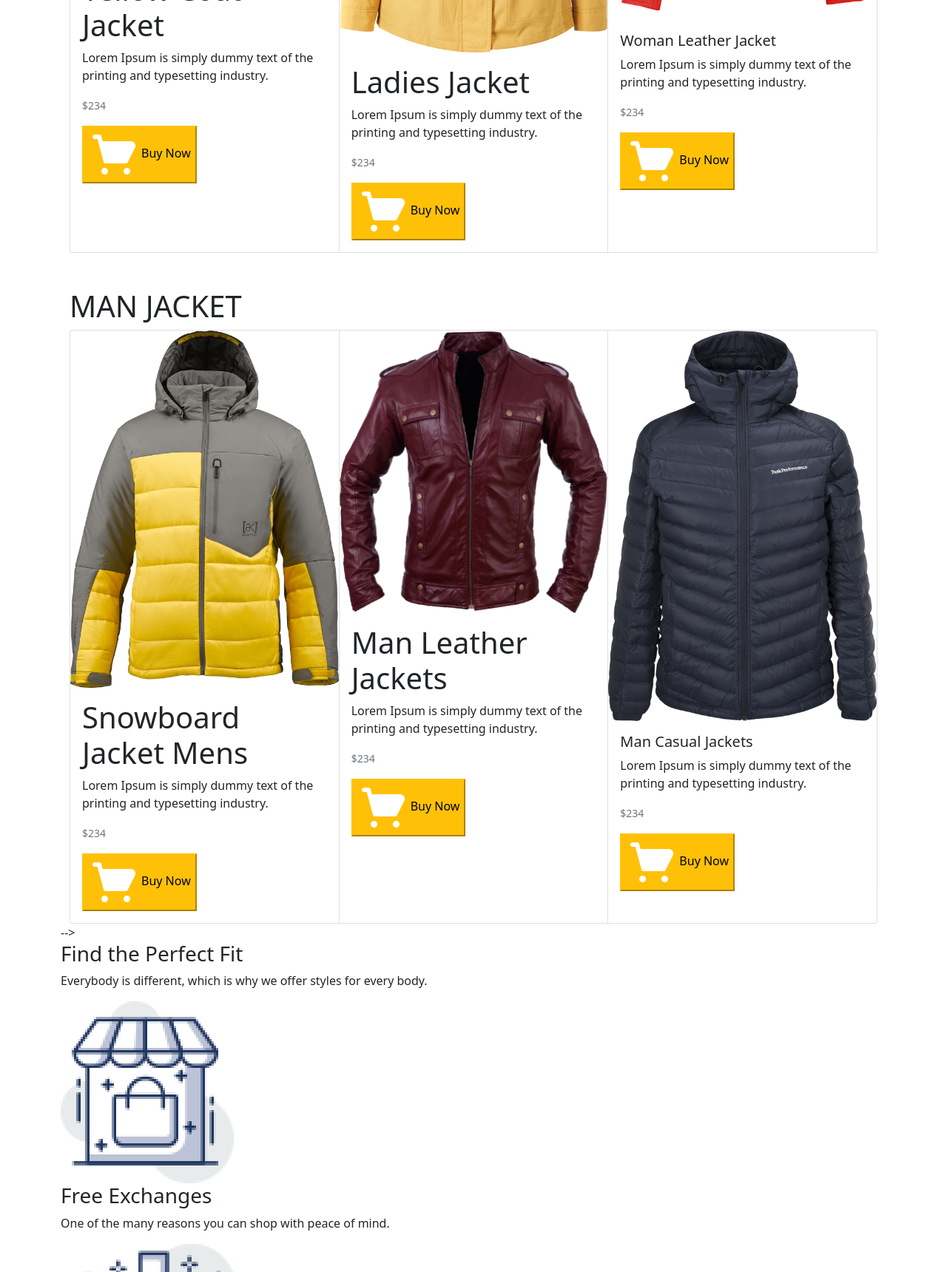
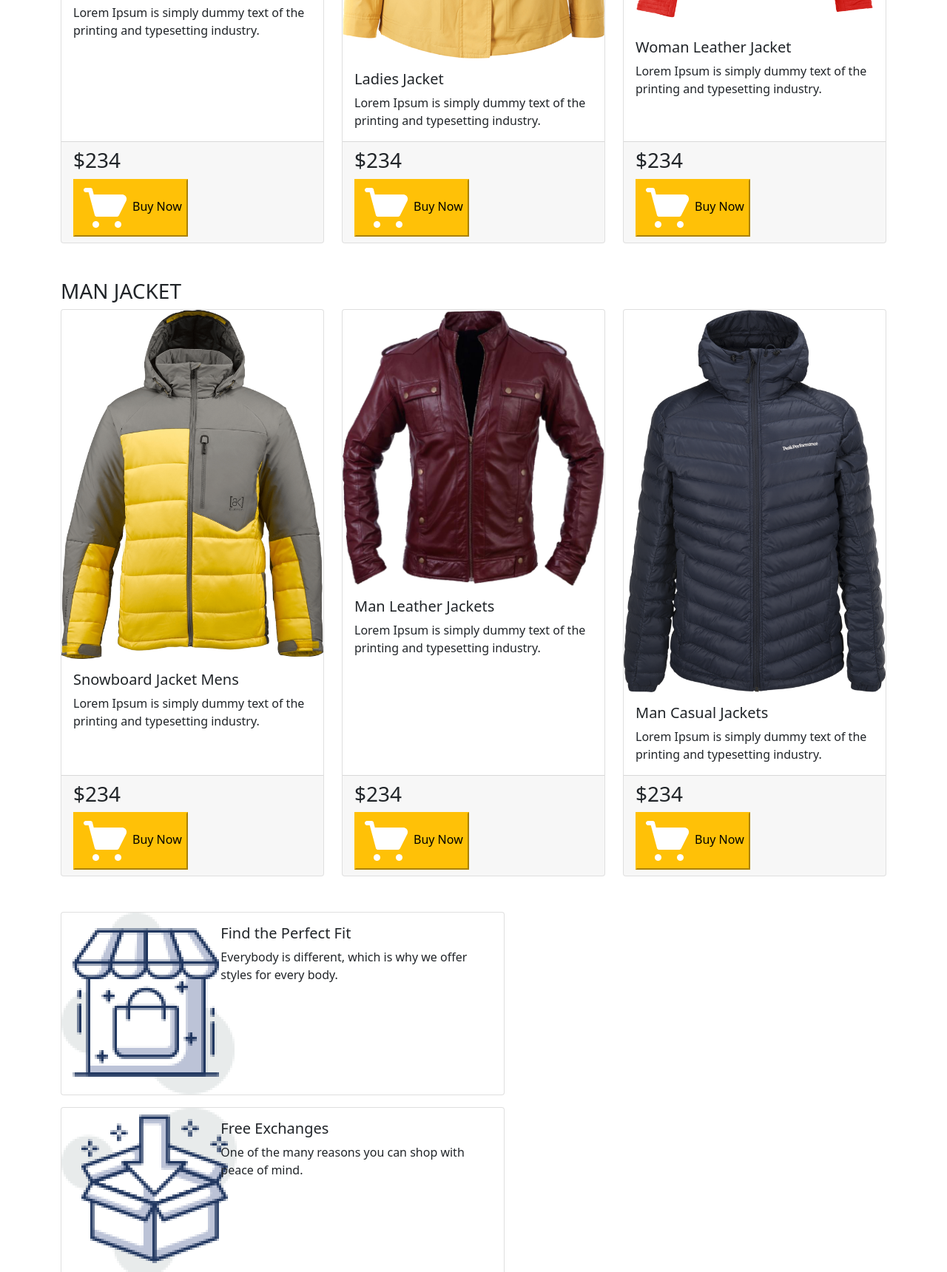
Before and after one commit to MdJubaerAhmed/Penguin-Fashion, a plain HTML site: page index.html in a window 1280 px wide. Shown: the part 1080-2800 px from the top of the page at 74% size. Drawn offline with nearby package versions, Linux system fonts and the light colour scheme.

Commit message:
update my new code

```diff
--- a/index.html
+++ b/index.html
@@ -19,7 +19,7 @@
         <button class="navbar-toggler" type="button" data-bs-toggle="collapse" data-bs-target="#navbarNav" aria-controls="navbarNav" aria-expanded="false" aria-label="Toggle navigation">
           <span class="navbar-toggler-icon"></span>
         </button>
-        <div class="collapse navbar-collapse" id="navbarNav">
+        <div class="collapse navbar-collapse " id="navbarNav">
           <ul class="navbar-nav">
             <li class="nav-item">
               <a class="nav-link active" aria-current="page" href="#">Home</a>
@@ -54,118 +54,163 @@
                 </div>
             </div>
         </div>
-
       </header>
 
-    <!--section 1-->
     <main class="container">
-
-     <section class="container overflow-hidden mt-5 categories">
-      <h1>WOMAN JACKET</h1>
-      <div class="card-group">
-        <div class="card">
-          <img src="images/SeekPng 1.png" class="card-img-top" alt="...">
+      <section class="mt-5">
+        <h3>WOMAN JACKET</h3>
+      <div class="row row-cols-1 row-cols-md-3 g-4">
+        <div class="col">
+          <div class="card h-100">
+            <img src="images/image 2.png" class="card-img-top" alt="...">
             <div class="card-body">
-            <h1 class="card-title">Yellow Coat Jacket </h1>
+              <h5 class="card-title">Yellow Coat Jacket </h5>
               <p class="card-text">Lorem Ipsum is simply dummy text of the printing and typesetting industry.</p>
-            <p class="card-text"><small class="text-muted">$234</small></p>
-            <button class="bnt btn-warning">
-              <img src="images/shopping-cart 1.png" alt="">Buy Now</button>
-
             </div>
-        </div>
-        <div class="card">
-          <img src="images/PngItem_2597366 1.png" class="card-img-top" alt="...">
-          <div class="card-body">
-            <h1 class="card-title">Ladies Jacket </h1>
-            <p class="card-text">Lorem Ipsum is simply dummy text of the printing and typesetting industry.</p>
-            <p class="card-text"><small class="text-muted">$234</small></p>
+            <div class="card-footer">
+              <h3>$234</h3>
               <button class="bnt btn-warning">
                 <img src="images/shopping-cart 1.png" alt="">Buy Now</button>
             </div>
           </div>
-        <div class="card">
-          <img src="images/image 15.png" class="card-img-top" alt="...">
+        </div>
+        <div class="col">
+          <div class="card h-100">
+            <img src="images/image 3.png" class="card-img-top" alt="...">
             <div class="card-body">
-            <h5 class="card-title">Woman Leather Jacket</h5>
+              <h5 class="card-title">Ladies Jacket </h5>
               <p class="card-text">Lorem Ipsum is simply dummy text of the printing and typesetting industry.</p>
-            <p class="card-text"><small class="text-muted">$234</small></p>
+            </div>
+            <div class="card-footer">
+              <h3>$234</h3>
+              <button class="bnt btn-warning">
+                <img src="images/shopping-cart 1.png" alt="">Buy Now</button>
+            </div>
+          </div>
+        </div>
+        <div class="col">
+          <div class="card h-100">
+            <img src="images/image 4.png" class="card-img-top" alt="...">
+            <div class="card-body">
+              <h5 class="card-title">Woman Leather Jacket </h5>
+              <p class="card-text">Lorem Ipsum is simply dummy text of the printing and typesetting industry.</p>
+            </div>
+            <div class="card-footer">
+              <h3>$234</h3>
               <button class="bnt btn-warning">
                 <img src="images/shopping-cart 1.png" alt="">Buy Now</button>
             </div>
           </div>
         </div>
       </div>
+      </section>
 
-    </section>
-     <!--End of section 1-->
-
-     <!--section 2-->
-
-    <section class="container overflow-hidden mt-5 categories">
-      <h1>MAN JACKET</h1>
-       <div class="card-group">
-        <div class="card">
+      <section class="mt-5">
+        <h3>MAN JACKET</h3>
+      <div class="row row-cols-1 row-cols-md-3 g-4">
+        <div class="col">
+          <div class="card h-100">
             <img src="images/image 5.png" class="card-img-top" alt="...">
             <div class="card-body">
-            <h1 class="card-title">Snowboard Jacket Mens </h1>
+              <h5 class="card-title">Snowboard Jacket Mens</h5>
               <p class="card-text">Lorem Ipsum is simply dummy text of the printing and typesetting industry.</p>
-            <p class="card-text"><small class="text-muted">$234</small></p>
-            <button class="bnt btn-warning">
-              <img src="images/shopping-cart 1.png" alt="">Buy Now</button>
-
             </div>
-        </div>
-        <div class="card">
-          <img src="images/image 6.png" class="card-img-top" alt="...">
-          <div class="card-body">
-            <h1 class="card-title">Man Leather Jackets </h1>
-            <p class="card-text">Lorem Ipsum is simply dummy text of the printing and typesetting industry.</p>
-            <p class="card-text"><small class="text-muted">$234</small></p>
+            <div class="card-footer">
+              <h3>$234</h3>
               <button class="bnt btn-warning">
                 <img src="images/shopping-cart 1.png" alt="">Buy Now</button>
             </div>
           </div>
-        <div class="card">
+        </div>
+        <div class="col">
+          <div class="card h-100">
+            <img src="images/image 6.png" class="card-img-top" alt="...">
+            <div class="card-body">
+              <h5 class="card-title">Man Leather Jackets </h5>
+              <p class="card-text">Lorem Ipsum is simply dummy text of the printing and typesetting industry.</p>
+            </div>
+            <div class="card-footer">
+              <h3>$234</h3>
+              <button class="bnt btn-warning">
+                <img src="images/shopping-cart 1.png" alt="">Buy Now</button>
+            </div>
+          </div>
+        </div>
+        <div class="col">
+          <div class="card h-100">
             <img src="images/image 7.png" class="card-img-top" alt="...">
             <div class="card-body">
               <h5 class="card-title">Man Casual Jackets</h5>
               <p class="card-text">Lorem Ipsum is simply dummy text of the printing and typesetting industry.</p>
-            <p class="card-text"><small class="text-muted">$234</small></p>
+            </div>
+            <div class="card-footer">
+              <h3>$234</h3>
               <button class="bnt btn-warning">
                 <img src="images/shopping-cart 1.png" alt="">Buy Now</button>
             </div>
           </div>
         </div>
       </div>
+      </section>
 
-    </section> -->
-    <!-- End of section 2-->
 
-     <!--section 3-->
-    <section class="PENGUIN-FASHION">
-        <div>
-            <h3>Find the Perfect Fit</h3>
-            <p>Everybody is different, which is why we offer styles for every body.</p>
-            <img src="images/image 12.png" alt="">
+
+
+      <section class="mt-5" max-height: 20px>
+        <div class="card mb-3" style="max-width: 600px;">
+          <div class="row g-0">
+            <div class="col-md-4">
+              <img src="images/image 12.png" alt="...">
+            </div>
+            <div class="col-md-8">
+              <div class="card-body">
+                <h5 class="card-title">Find the Perfect Fit</h5>
+                <p class="card-text">Everybody is different, which is why we offer styles for every body.</p>
+
+              </div>
+            </div>
+          </div>
+        </div>
+        <div class="card mb-3" style="max-width: 600px;">
+          <div class="row g-0">
+            <div class="col-md-4">
+              <img src="images/image 13.png" alt="...">
+            </div>
+            <div class="col-md-8">
+              <div class="card-body">
+                <h5 class="card-title">Free Exchanges</h5>
+                <p class="card-text">One of the many reasons you can shop with peace of mind.</p>
+
+              </div>
+            </div>
+          </div>
+        </div>
+        <div class="card mb-3" style="max-width: 600px;">
+          <div class="row g-0">
+            <div class="col-md-4">
+              <img src="images/image 14.png" alt="...">
+            </div>
+            <div class="col-md-8">
+              <div class="card-body">
+                <h5 class="card-title">Contact Our Seller</h5>
+                <p class="card-text">They are here to help you. That's quite literally what we pay them for.</p>
+
+              </div>
+            </div>
+          </div>
         </div>
 
-        <div>
-            <h3>Free Exchanges</h3>
-            <p>One of the many reasons you can shop with peace of mind.</p>
-            <img src="images/image 13.png" alt="">
+       </section>
+          <div class="card mb-3" style="max-width: 600px;">
+            <img src="images/XMLID 1.png" alt="...">
           </div>
+      </section>
 
-        <div>
-             <h3>Contact Our Seller</h3>
-             <p>They are here to help you. That's quite literally what we pay them for.</p>
-            <img src="images/image 14.png" alt="">
-        </div>
 
-        <img src="images/XMLID 1.png" class="d-block w-100" alt="...">
-    </section>
+
     </main>
-     <!--End of section 3
+
+
 
 
      <script src="https://cdn.jsdelivr.net/npm/bootstrap@5.0.0-beta1/dist/js/bootstrap.bundle.min.js" integrity="sha384-ygbV9kiqUc6oa4msXn9868pTtWMgiQaeYH7/t7LECLbyPA2x65Kgf80OJFdroafW" crossorigin="anonymous"></script>
--- a/style.css
+++ b/style.css
@@ -1,6 +1,9 @@
 body{
     font-family: 'Merriweather', serif;
 }
-.navbar-brand{
-    width: 100px;
+.col-md{
+    width: 10px;
+    height: 100px;
+    position: left;
+
 }
```
Also changed, not shown: images/image 2.png (renamed from images/SeekPng 1.png), images/image 3.png (renamed from images/PngItem_2597366 1.png), images/image 4.png (renamed from images/image 15.png). Lines whose indentation alone changed are shown as unchanged.
